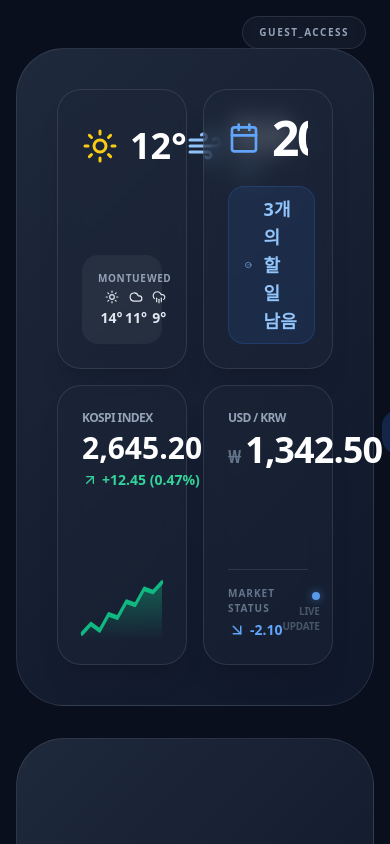
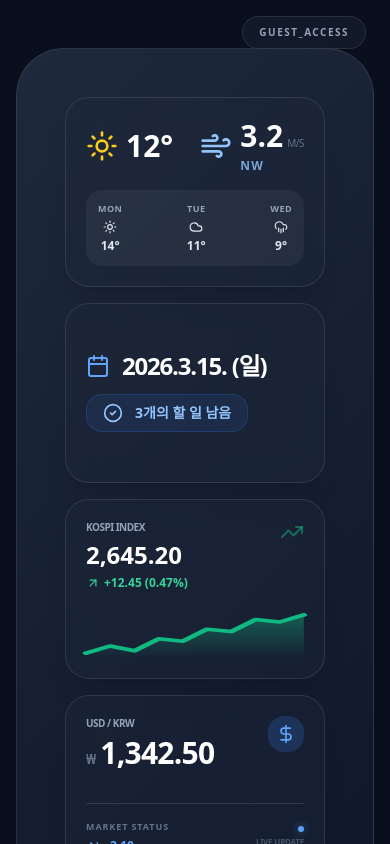
Before and after one commit to bori-crypto/basecamp, a React (Vite) app: page / in a window 390 px wide. Shown: the top 844 px of the page. Built offline with nearby package versions, Linux system fonts and the light colour scheme.

Commit message:
Update Regiona.jsx
모바일 환경 적용

```diff
--- a/src/Regiona.jsx
+++ b/src/Regiona.jsx
@@ -5,7 +5,7 @@ import {
   ArrowUpRight, ArrowDownRight
 } from 'lucide-react';
 
-// --- 상단 데이터 상수는 유지 (관리하기 편하게!) ---
+// --- 데이터 상수 ---
 const WEATHER_DATA = {
   current: { temp: 12, wind: 3.2, windDir: 'NW' },
   forecast: [
@@ -39,72 +39,71 @@ export default function App() {
   const remainingTodos = TODO_DATA.filter(t => !t.done).length;
 
   return (
-    <div className="w-full h-full grid grid-cols-2 grid-rows-2 gap-4 font-sans text-slate-200">
+    /* 모바일에서는 1열, PC에서는 2열로 자동 전환 */
+    <div className="w-full h-full grid grid-cols-1 md:grid-cols-2 gap-4 font-sans text-slate-200 p-2 md:p-0">
 
       {/* 위젯 1: 날씨 */}
-      <section className="rounded-3xl bg-slate-800/40 border border-white/10 p-6 flex flex-col justify-between shadow-xl backdrop-blur-md hover:bg-slate-800/50 transition-colors">
+      <section className="rounded-3xl bg-slate-800/40 border border-white/10 p-5 md:p-6 flex flex-col justify-between shadow-xl backdrop-blur-md hover:bg-slate-800/50 transition-colors min-h-[180px]">
         <div className="flex justify-between items-center">
-          <div className="flex items-center gap-3">
-            <Sun className="text-yellow-400" size={36} />
-            <span className="text-4xl font-black text-white">{WEATHER_DATA.current.temp}°</span>
+          <div className="flex items-center gap-2 md:gap-3">
+            <Sun className="text-yellow-400 w-8 h-8 md:w-10 md:h-10" />
+            <span className="text-3xl md:text-4xl font-black text-white">{WEATHER_DATA.current.temp}°</span>
           </div>
-          <div className="flex items-center gap-3 text-blue-300">
-            <Wind size={36} />
+          <div className="flex items-center gap-2 md:gap-3 text-blue-300">
+            <Wind className="w-8 h-8 md:w-10 md:h-10" />
             <div className="flex flex-col items-start leading-none">
               <div className="flex items-baseline gap-1">
-                <span className="text-4xl font-black text-white">{WEATHER_DATA.current.wind}</span>
+                <span className="text-3xl md:text-4xl font-black text-white">{WEATHER_DATA.current.wind}</span>
                 <span className="text-[10px] font-medium text-slate-500 uppercase tracking-tighter">m/s</span>
               </div>
-              <span className="text-sm font-bold text-blue-300/80 mt-1 uppercase tracking-widest">
+              <span className="text-xs md:text-sm font-bold text-blue-300/80 mt-1 uppercase tracking-widest">
                 {WEATHER_DATA.current.windDir}
               </span>
             </div>
           </div>
         </div>
-        <div className="flex justify-between items-center bg-white/5 rounded-2xl p-4">
+        <div className="flex justify-between items-center bg-white/5 rounded-2xl p-3 md:p-4 mt-4">
           {WEATHER_DATA.forecast.map((f, i) => (
             <div key={i} className="flex flex-col items-center gap-1">
-              <span className="text-[10px] text-slate-400 uppercase font-bold tracking-wider">{f.day}</span>
+              <span className="text-[9px] md:text-[10px] text-slate-400 uppercase font-bold tracking-wider">{f.day}</span>
               {f.icon}
-              <span className="text-sm font-bold">{f.temp}°</span>
+              <span className="text-xs md:text-sm font-bold">{f.temp}°</span>
             </div>
           ))}
         </div>
       </section>
 
-      {/* 위젯 2: 할 일 */}
+      {/* 위젯 2: 할 일 (글자 크기 모바일 최적화) */}
       <section
         role="button"
         tabIndex={0}
         onClick={() => setIsListOpen(!isListOpen)}
-        className="rounded-3xl bg-slate-800/40 border border-white/10 p-6 cursor-pointer hover:bg-slate-700/40 active:scale-[0.98] transition-all duration-300 shadow-xl overflow-hidden relative backdrop-blur-md"
+        className="rounded-3xl bg-slate-800/40 border border-white/10 p-5 md:p-6 cursor-pointer hover:bg-slate-700/40 active:scale-[0.98] transition-all duration-300 shadow-xl overflow-hidden relative backdrop-blur-md min-h-[180px]"
       >
         {!isListOpen ? (
-          <div className="h-full flex flex-col">
-            <div className="flex-1 flex flex-col justify-center gap-6">
-              <div className="flex items-center gap-3 overflow-hidden">
-                <Calendar className="text-blue-400 shrink-0" size={32} />
-                <span className="text-5xl font-black tracking-tighter text-white whitespace-nowrap leading-none">
-                  2026.3.15. (일)
-                </span>
-              </div>
-              <div className="flex items-center gap-3 text-blue-300 bg-blue-500/10 w-fit px-4 py-2 rounded-2xl border border-blue-500/20">
-                <CheckCircle2 size={24} />
-                <span className="text-lg font-bold">{remainingTodos}개의 할 일 남음</span>
-              </div>
+          <div className="h-full flex flex-col justify-center gap-4 md:gap-6">
+            <div className="flex items-center gap-3 overflow-hidden">
+              <Calendar className="text-blue-400 shrink-0 w-6 h-6 md:w-8 md:h-8" />
+              <span className="text-2xl sm:text-3xl md:text-5xl font-black tracking-tighter text-white whitespace-nowrap leading-none">
+                2026.3.15. (일)
+              </span>
+            </div>
+            <div className="flex items-center gap-3 text-blue-300 bg-blue-500/10 w-fit px-4 py-2 rounded-2xl border border-blue-500/20">
+              <CheckCircle2 size={20} className="md:w-6 md:h-6" />
+              <span className="text-sm md:text-lg font-bold">{remainingTodos}개의 할 일 남음</span>
             </div>
           </div>
         ) : (
           <div className="h-full flex flex-col animate-in">
             <div className="flex items-center gap-2 mb-4 text-blue-400">
               <ChevronLeft size={20} />
-              <span className="text-sm font-black uppercase tracking-widest">Weekly To-do</span>
+              <span className="text-xs md:text-sm font-black uppercase tracking-widest">Weekly To-do</span>
             </div>
-            <div className="space-y-2 overflow-y-auto pr-1 custom-scrollbar">
+            <div className="space-y-2 overflow-y-auto pr-1 max-h-[150px] md:max-h-none custom-scrollbar">
               {TODO_DATA.map(t => (
                 <div key={t.id} className="flex items-center justify-between bg-white/5 p-3 rounded-xl border border-white/5 hover:bg-white/10 transition-colors">
-                  <span className={`text-sm ${t.done ? 'line-through text-slate-500 font-medium' : 'text-slate-200 font-bold'}`}>{t.text}</span>
-                  <span className="text-[10px] text-slate-500 font-mono">{t.date}</span>
+                  <span className={`text-xs md:text-sm ${t.done ? 'line-through text-slate-500 font-medium' : 'text-slate-200 font-bold'}`}>{t.text}</span>
+                  <span className="text-[9px] md:text-[10px] text-slate-500 font-mono">{t.date}</span>
                 </div>
               ))}
             </div>
@@ -113,19 +112,19 @@ export default function App() {
       </section>
 
       {/* 위젯 3: 주가지수 */}
-      <section className="rounded-3xl bg-slate-800/40 border border-white/10 p-6 flex flex-col justify-between shadow-xl backdrop-blur-md">
+      <section className="rounded-3xl bg-slate-800/40 border border-white/10 p-5 md:p-6 flex flex-col justify-between shadow-xl backdrop-blur-md min-h-[180px]">
         <div className="flex justify-between items-start">
           <div>
-            <p className="text-slate-400 text-xs font-bold mb-1 uppercase tracking-tighter">KOSPI Index</p>
-            <h3 className="text-3xl font-black text-white">{STOCK_DATA.index}</h3>
-            <div className="flex items-center gap-1 text-emerald-400 text-sm mt-1 font-bold">
-              <ArrowUpRight size={16} />
+            <p className="text-slate-400 text-[10px] md:text-xs font-bold mb-1 uppercase tracking-tighter">KOSPI Index</p>
+            <h3 className="text-2xl md:text-3xl font-black text-white">{STOCK_DATA.index}</h3>
+            <div className="flex items-center gap-1 text-emerald-400 text-xs md:text-sm mt-1 font-bold">
+              <ArrowUpRight size={14} md:size={16} />
               <span>{STOCK_DATA.change} ({STOCK_DATA.percent})</span>
             </div>
           </div>
-          <TrendingUp className="text-emerald-500/50" size={28} />
+          <TrendingUp className="text-emerald-500/50 w-6 h-6 md:w-7 md:h-7" />
         </div>
-        <div className="h-16 w-full mt-4">
+        <div className="h-12 md:h-16 w-full mt-4">
           <svg viewBox="0 0 100 40" preserveAspectRatio="none" className="w-full h-full overflow-visible">
             <defs>
               <linearGradient id="stockGradient" x1="0" y1="0" x2="0" y2="1">
@@ -150,37 +149,37 @@ export default function App() {
       </section>
 
       {/* 위젯 4: 환율 */}
-      <section className="rounded-3xl bg-slate-800/40 border border-white/10 p-6 flex flex-col justify-between shadow-xl backdrop-blur-md">
+      <section className="rounded-3xl bg-slate-800/40 border border-white/10 p-5 md:p-6 flex flex-col justify-between shadow-xl backdrop-blur-md min-h-[180px]">
         <div className="flex justify-between items-start">
           <div>
-            <p className="text-slate-400 text-xs font-bold mb-1 uppercase tracking-tighter">USD / KRW</p>
+            <p className="text-slate-400 text-[10px] md:text-xs font-bold mb-1 uppercase tracking-tighter">USD / KRW</p>
             <div className="flex items-baseline gap-1 text-white">
-              <span className="text-lg text-slate-500 font-bold">₩</span>
-              <h3 className="text-4xl font-black tracking-tight">{CURRENCY_DATA.rate}</h3>
+              <span className="text-sm md:text-lg text-slate-500 font-bold">₩</span>
+              <h3 className="text-3xl md:text-4xl font-black tracking-tight">{CURRENCY_DATA.rate}</h3>
             </div>
           </div>
-          <div className="bg-blue-500/20 p-2.5 rounded-2xl">
-            <DollarSign className="text-blue-400" size={24} />
+          <div className="bg-blue-500/20 p-2 md:p-2.5 rounded-2xl">
+            <DollarSign className="text-blue-400 w-5 h-5 md:w-6 md:h-6" />
           </div>
         </div>
-        <div className="flex items-center justify-between border-t border-white/10 pt-4">
+        <div className="flex items-center justify-between border-t border-white/10 pt-4 mt-2 md:mt-0">
           <div className="flex flex-col">
-            <span className="text-[10px] text-slate-500 uppercase font-black tracking-widest">Market Status</span>
-            <div className="flex items-center gap-1 text-blue-400 text-sm font-black mt-1">
-              <ArrowDownRight size={18} />
+            <span className="text-[9px] md:text-[10px] text-slate-500 uppercase font-black tracking-widest">Market Status</span>
+            <div className="flex items-center gap-1 text-blue-400 text-xs md:text-sm font-black mt-1">
+              <ArrowDownRight size={16} md:size={18} />
               <span>-{CURRENCY_DATA.change}</span>
             </div>
           </div>
           <div className="text-right flex flex-col items-end">
-            <div className="w-2 h-2 rounded-full bg-blue-400 animate-pulse mb-1 shadow-[0_0_8px_rgba(96,165,250,0.6)]"></div>
-            <p className="text-[10px] text-slate-600 font-bold tracking-tight">LIVE UPDATE</p>
+            <div className="w-1.5 h-1.5 md:w-2 md:h-2 rounded-full bg-blue-400 animate-pulse mb-1 shadow-[0_0_8px_rgba(96,165,250,0.6)]"></div>
+            <p className="text-[8px] md:text-[10px] text-slate-600 font-bold tracking-tight">LIVE UPDATE</p>
           </div>
         </div>
       </section>
 
       <style>{`
         .custom-scrollbar::-webkit-scrollbar {
-          width: 5px;
+          width: 4px;
         }
         .custom-scrollbar::-webkit-scrollbar-track {
           background: transparent;
```
